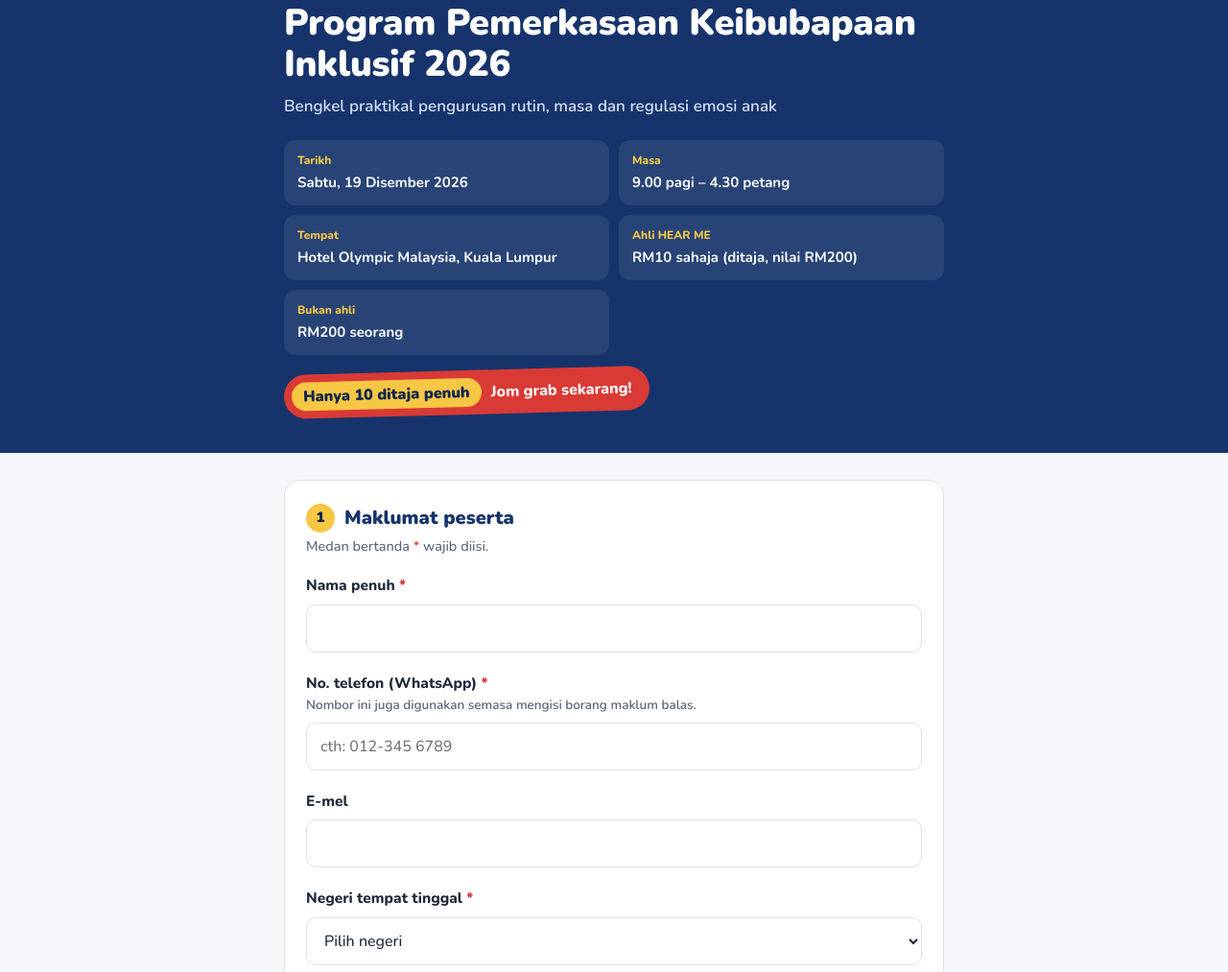
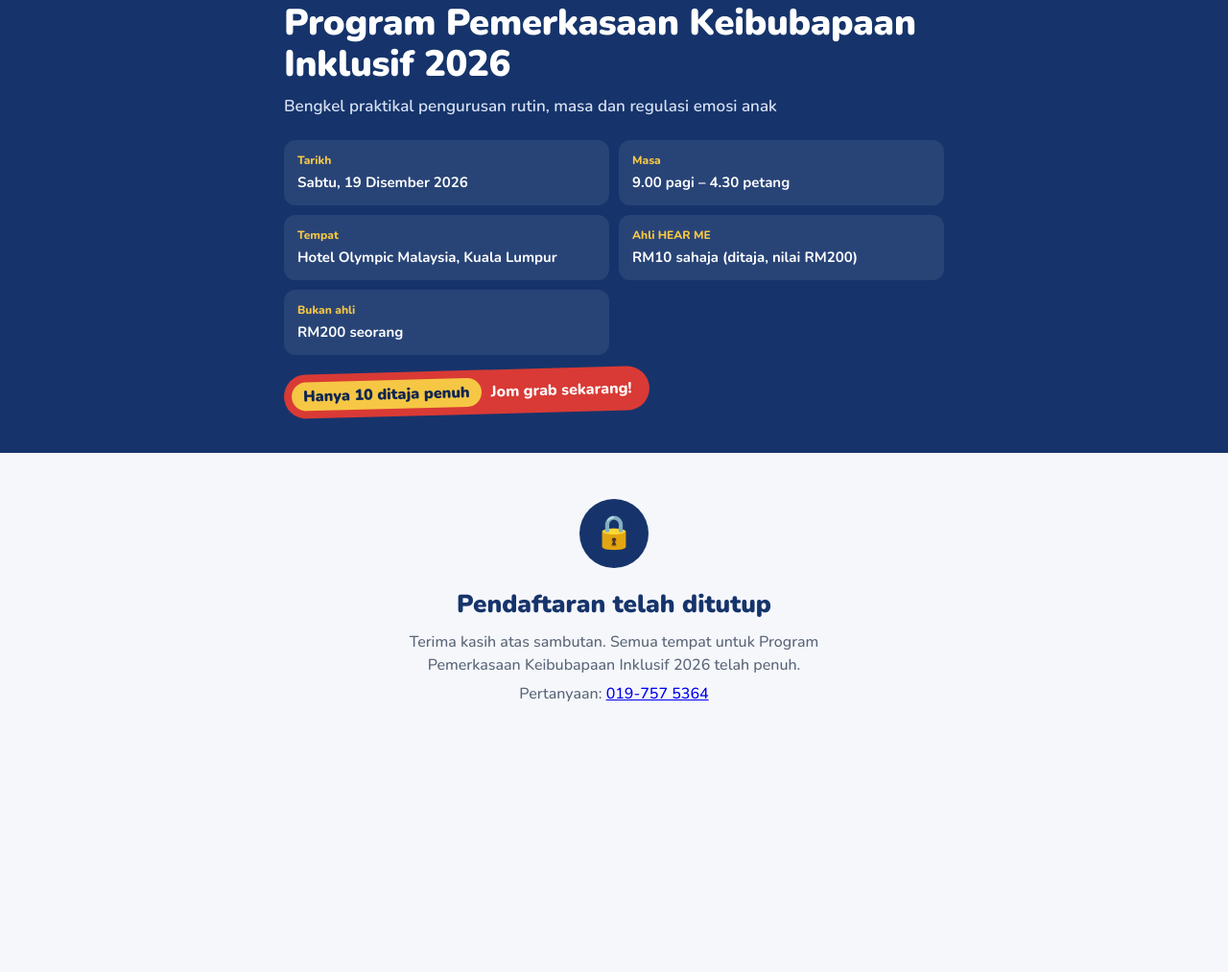
Before and after one commit to mawaddah-GH/pendaftaran-PKI-2026, a plain HTML site: page index.html in a window 1280 px wide. Shown: the part 122-1135 px from the top of the page at 96% size. After the commit the page ends 935 px from the top, so only its background shows below. Drawn offline with nearby package versions, Linux system fonts and the light colour scheme.

Commit message:
Tutup pendaftaran PPKI 2026 (penuh)
Co-Authored-By: Claude Opus 5.5 <noreply@anthropic.com>
Claude-Session: https://claude.ai/code/session_01S1YrUFR9VLLH6qQjo1Zd18

```diff
--- a/index.html
+++ b/index.html
@@ -143,7 +143,13 @@ button[disabled]{opacity:.6;cursor:wait}
 </section>
 
 <main class="wrap">
-<form id="f" novalidate>
+<section id="tutup" style="padding:48px 0 72px;text-align:center">
+  <div style="width:72px;height:72px;border-radius:50%;background:var(--navy);display:grid;place-items:center;margin:0 auto 18px;color:#fff;font-size:34px">🔒</div>
+  <h2 style="color:var(--navy);font-size:26px;margin:0 0 8px;font-weight:900">Pendaftaran telah ditutup</h2>
+  <p style="color:var(--muted);max-width:460px;margin:0 auto 6px">Terima kasih atas sambutan. Semua tempat untuk Program Pemerkasaan Keibubapaan Inklusif 2026 telah penuh.</p>
+  <p style="color:var(--muted);max-width:460px;margin:0 auto 6px">Pertanyaan: <a href="https://wa.me/60197575364">019-757 5364</a></p>
+</section>
+<form id="f" novalidate style="display:none">
 
   <div class="sec">
     <h2><span class="n">1</span>Maklumat peserta</h2>
```
